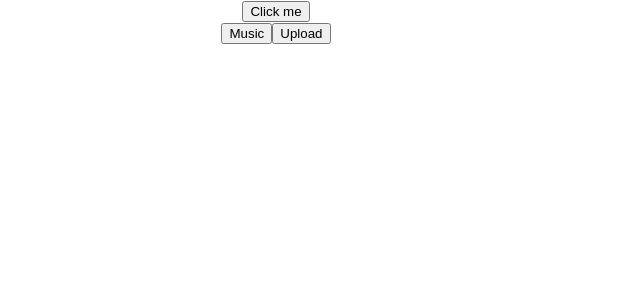
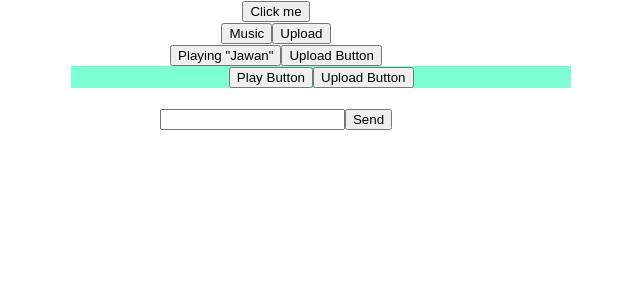
Before and after one commit to sobhanifahim/React-Documentation-Practice, a React (Create React App) app: page / in a window 1280 px wide. Shown: the top 300 px of the page, without its empty margins (364-1004 px from the left). Built offline with nearby package versions, Linux system fonts and the light colour scheme.

Commit message:
2nd commit

```diff
--- a/src/App.css
+++ b/src/App.css
@@ -2,37 +2,9 @@
   text-align: center;
 }
 
-.App-logo {
-  height: 40vmin;
-  pointer-events: none;
+.toolbar{
+  height: 20%;
+  width: 500px;
+  background-color: aquamarine;
+  margin-left: 34%;
 }
-
-@media (prefers-reduced-motion: no-preference) {
-  .App-logo {
-    animation: App-logo-spin infinite 20s linear;
-  }
-}
-
-.App-header {
-  background-color: #282c34;
-  min-height: 100vh;
-  display: flex;
-  flex-direction: column;
-  align-items: center;
-  justify-content: center;
-  font-size: calc(10px + 2vmin);
-  color: white;
-}
-
-.App-link {
-  color: #61dafb;
-}
-
-@keyframes App-logo-spin {
-  from {
-    transform: rotate(0deg);
-  }
-  to {
-    transform: rotate(360deg);
-  }
-}
--- a/src/App.js
+++ b/src/App.js
@@ -2,11 +2,18 @@
 import './App.css';
 import Click from './components/button'
 import Indcase from './components/propsinhandler'
+import HandlerasProps from './components/handlerAsProps'
+import StopProp from './components/stoppingPropagation'
+import PrevDef from './components/preventdefault'
 function App() {
   return (
     <div className="App">
       <Click/>
-      <Indcase/>
+      <Indcase/><br/>
+      <HandlerasProps/><br/>
+      <StopProp/><br/>
+      <PrevDef/>
+
     </div>
   );
 }
--- /dev/null
+++ b/src/components/handlerAsProps.js
@@ -0,0 +1,33 @@
+function Button({onClick,children}){
+   return (
+    <button onClick={onClick}>
+      {children}
+    </button>
+   );
+}
+function PlayButton({movieName}){
+    function handleClick(){
+        alert(`Playing ${movieName}`)
+    }
+   return(
+    <Button onClick={handleClick}>
+     Playing "{movieName}"
+    </Button>
+   )
+}
+function UploadButton(){
+    return(
+        <Button  onClick={()=>{alert('Uploading')}}>
+           Upload Button
+        </Button>
+    )
+}
+
+export default function Toolbar(){
+    return(
+    <>
+    <PlayButton movieName={'Jawan'}></PlayButton>
+    <UploadButton></UploadButton>
+    </>
+    );
+}
--- /dev/null
+++ b/src/components/preventdefault.js
@@ -0,0 +1,12 @@
+export default function Signup(){
+    return(
+    <form onSubmit={e=>{
+        e.preventDefault();
+        alert('Submitting');
+    }}>
+    <input/>
+    <button>Send</button>
+
+     </form>
+    );
+}
--- /dev/null
+++ b/src/components/stoppingPropagation.js
@@ -0,0 +1,23 @@
+function Button({onClick,children}){
+    return(
+     <button onClick={e=>{e.stopPropagation();
+     onClick();}}>
+       {children}
+     </button>
+
+    );
+}
+
+
+export default function Toolbar(){
+    return(
+     <div className='toolbar' onClick={()=>{alert('You have clicked on the toolbar')}}>
+      <Button onClick={()=>{alert('Playing')}}>
+        Play Button
+      </Button>
+      <Button onClick={()=>{alert('Uploading')}}>
+       Upload Button
+      </Button>
+     </div>
+    );
+}
```
